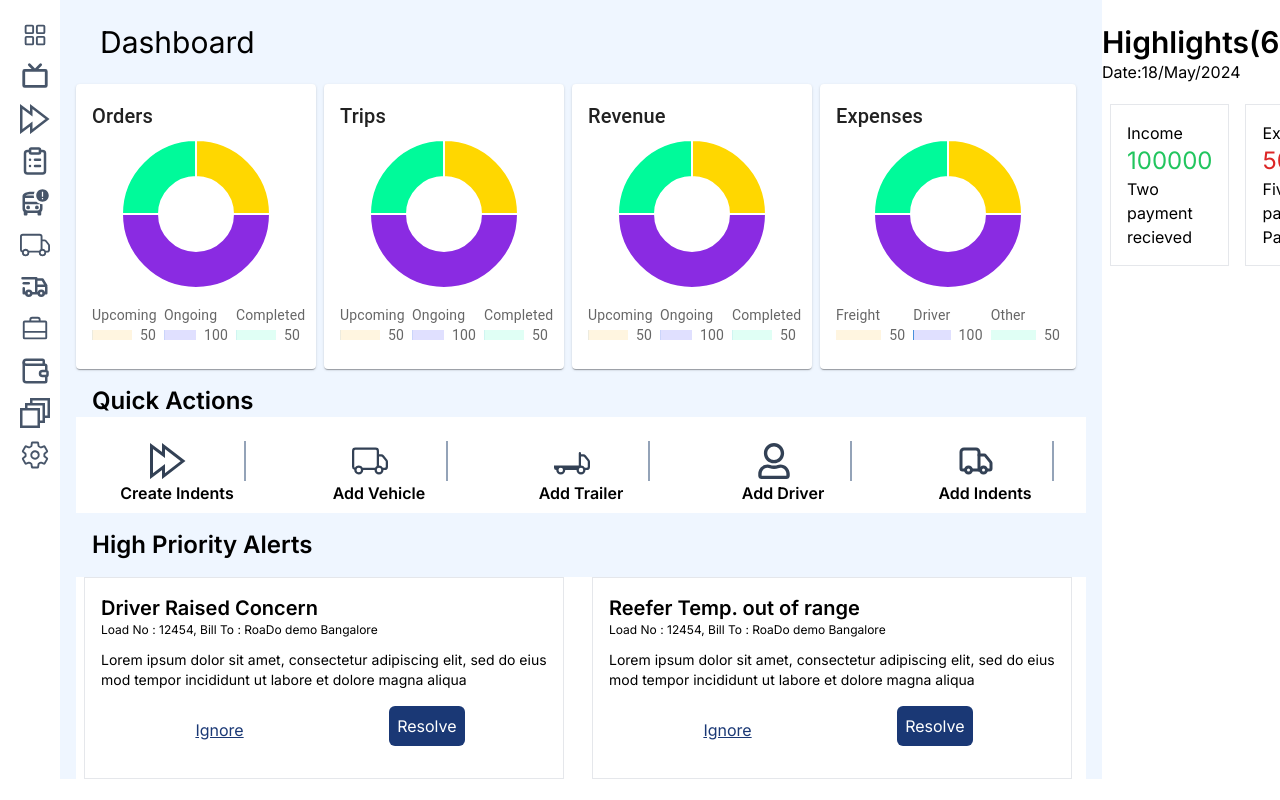
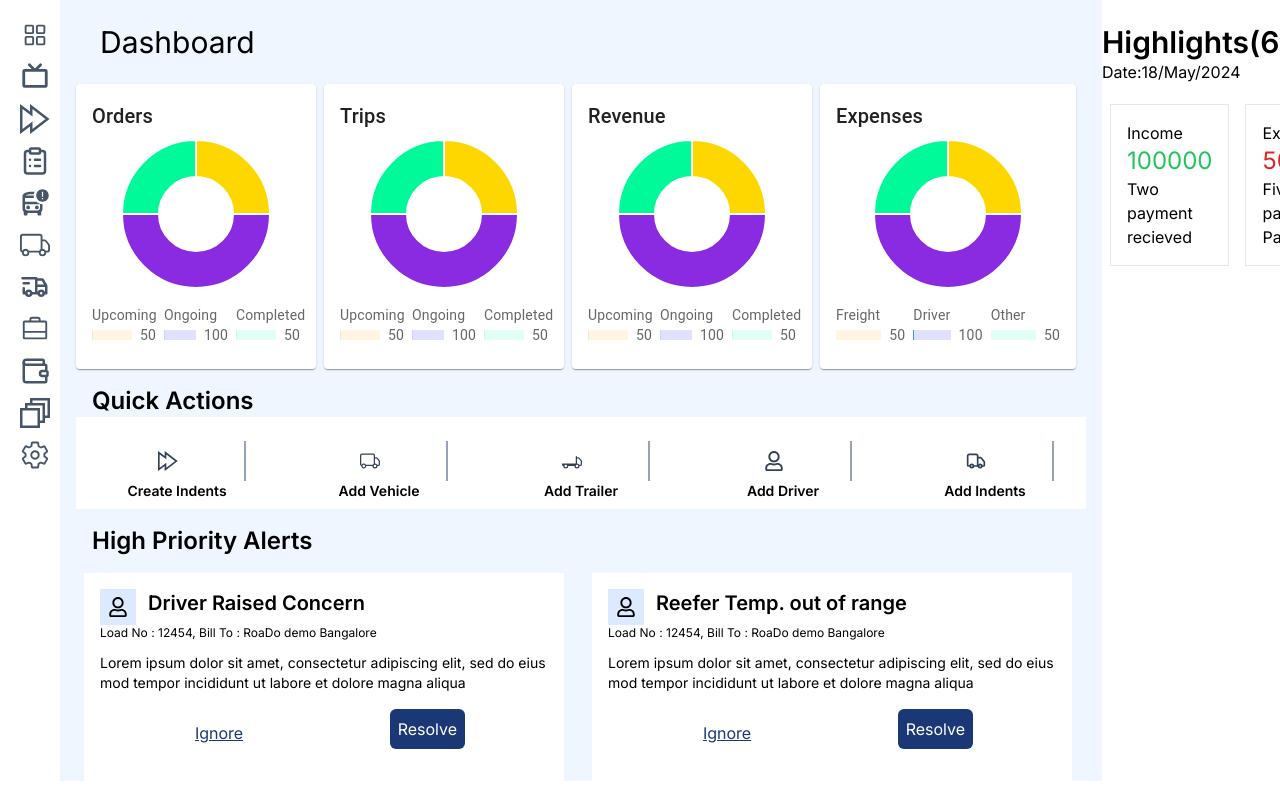
Before and after one commit to shwetaa94/roadco-assesment, a Next.js app: page / in a window 1280 px wide. Shown: the top 800 px of the page. Built offline with nearby package versions, Linux system fonts and the light colour scheme.

Commit message:
alercard and quickicons updated

```diff
--- a/src/components/AlertCard.tsx
+++ b/src/components/AlertCard.tsx
@@ -2,6 +2,7 @@ import React from "react";
 import { Card, CardContent, Typography, Button, Grid } from "@mui/material";
 import { useSelector } from "react-redux";
 import { RootState } from "../redux/store";
+import { FaRegUser } from "react-icons/fa";
 
 const AlertCard: React.FC = () => {
   const alerts = useSelector((state: RootState) => state.dashboard.alerts);
@@ -11,10 +12,15 @@ const AlertCard: React.FC = () => {
       <div className="text-2xl mb-4 font-semibold mx-4">
         High Priority Alerts
       </div>
-      <div className="flex gap-3 bg-white">
+      <div className="flex gap-3 ">
         {alerts.map((alert, index) => (
-          <div className=" w-[480px] border p-4 mx-2 ">
-            <div className="text-xl font-semibold">{alert.title}</div>
+          <div className=" w-[480px] bg-white  p-4 mx-2 ">
+            <div className="flex gap-3">
+              <div className="text-xl p-2 bg-blue-100">
+                <FaRegUser />
+              </div>
+              <div className="text-xl font-semibold">{alert.title}</div>
+            </div>
             <div className="text-xs mb-3">{alert.subheading}</div>
             <div className="text-sm">{alert.message}</div>
             <div className="flex justify-around m-4">
--- a/src/components/QuickActions.tsx
+++ b/src/components/QuickActions.tsx
@@ -36,10 +36,12 @@ const QuickActions: React.FC = () => {
           <div className="px-8 py-2 pt-6 text-center  bg-white" key={index}>
             <div className="pr-4  border-r-2  border-r-slate-400">
               <div className="w-[120px] h-[40px] flex justify-center items-center">
-                <div className="text-4xl text-slate-700 ">{x.logo}</div>
+                <div className="text-xl font-bold text-slate-700 ">
+                  {x.logo}
+                </div>
               </div>
             </div>
-            <div className="text-md font-semibold">{x.name}</div>
+            <div className="text-sm font-semibold">{x.name}</div>
           </div>
         ))}
       </div>
```
